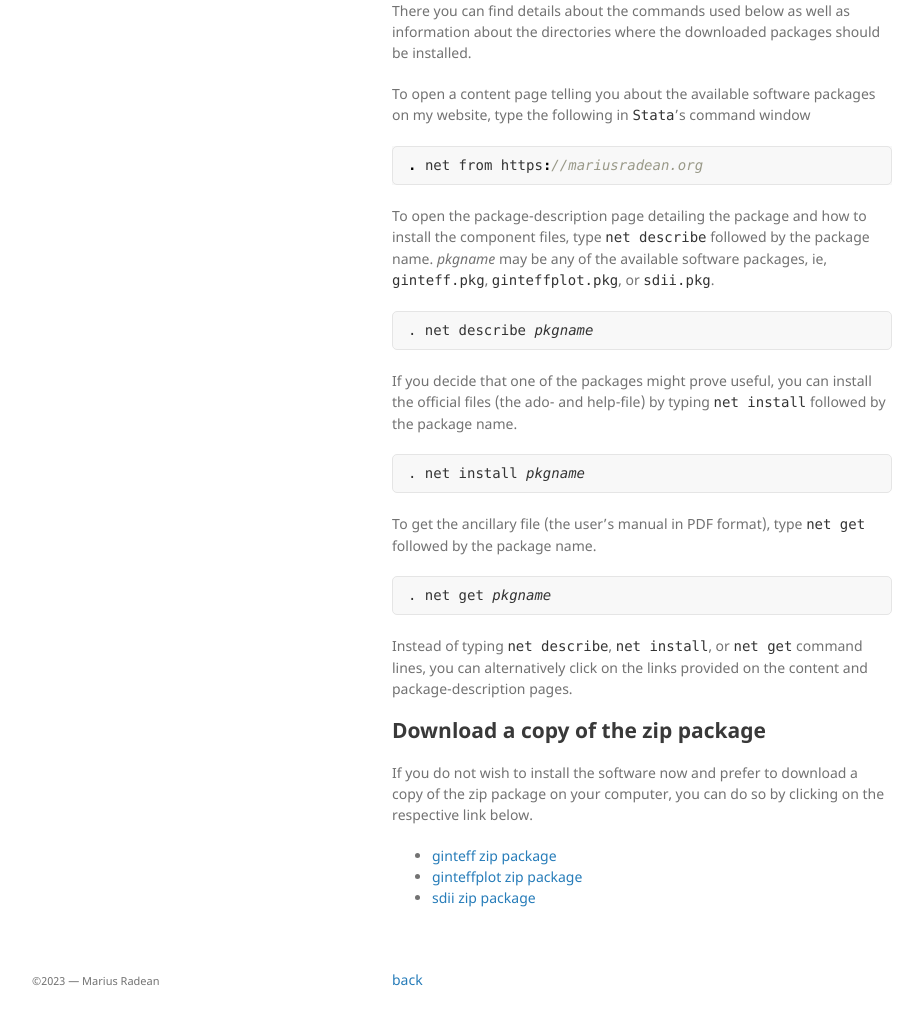
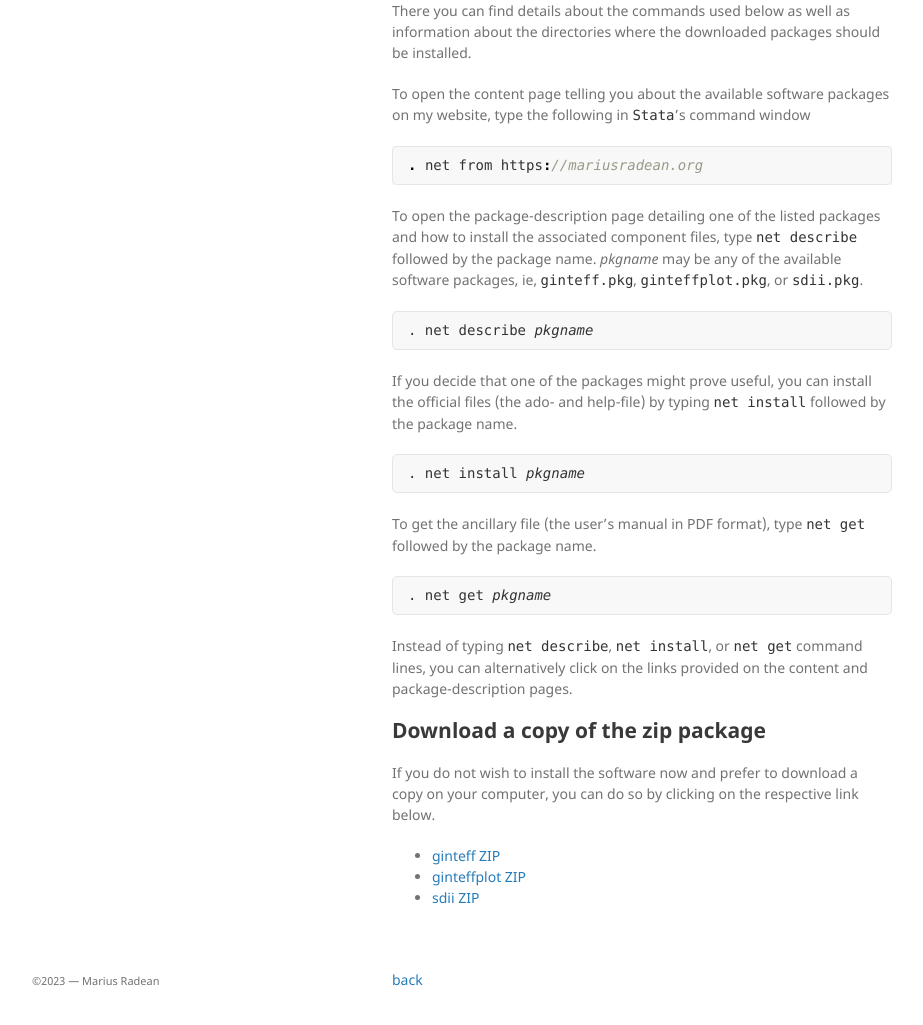
Before and after one commit to mradean/mradean.github.io, a Jekyll site: the page built from software.md, in a window 1280 px wide and 1400 px high, scrolled down 609 px. Shown: the part 340-1365 px from the top of the window, without its empty margins (178-1101 px from the left). Built offline with Jekyll 4.4.1, drawn with Linux system fonts in a browser that asks for light colours; our own code applies the rules of GitHub Pages for plain Markdown files.

Commit message:
Update software.md

````diff
--- a/software.md
+++ b/software.md
@@ -29,13 +29,13 @@ Below is the list of software that you can choose from, alonside a short descrip
 
 If this is the first time you are installing user-written programs from internet, you may find it useful to read the official ```Stata``` <a href="https://www.stata.com/manuals/rnet.pdf">documentation</a>. There you can find details about the commands used below as well as information about the directories where the downloaded packages should be installed.
 
-To open a content page telling you about the available software packages on my website, type the following in ```Stata```'s command window
+To open the content page telling you about the available software packages on my website, type the following in ```Stata```'s command window
 
 ```stata
 . net from https://mariusradean.org
 ```
 
-To open the package-description page detailing the package and how to install the component files, type ```net describe``` followed by the package name. _pkgname_ may be any of the available software packages, ie, ```ginteff.pkg```, ```ginteffplot.pkg```, or ```sdii.pkg```.
+To open the package-description page detailing one of the listed packages and how to install the associated component files, type ```net describe``` followed by the package name. _pkgname_ may be any of the available software packages, ie, ```ginteff.pkg```, ```ginteffplot.pkg```, or ```sdii.pkg```.
 
 <pre>
 . net describe <i>pkgname</i>
@@ -57,11 +57,11 @@
 
 ## Download a copy of the zip package
 
-If you do not wish to install the software now and prefer to download a copy of the zip package on your computer, you can do so by clicking on the respective link below.
+If you do not wish to install the software now and prefer to download a copy on your computer, you can do so by clicking on the respective link below.
 
-* [ginteff zip package][1]
-* [ginteffplot zip package][2]
-* [sdii zip package][3]
+* [ginteff ZIP][1]
+* [ginteffplot ZIP][2]
+* [sdii ZIP][3]
 
 [1]:{{ site.url }}/ginteff_program.zip
 [2]:./ginteff_program.zip
````
